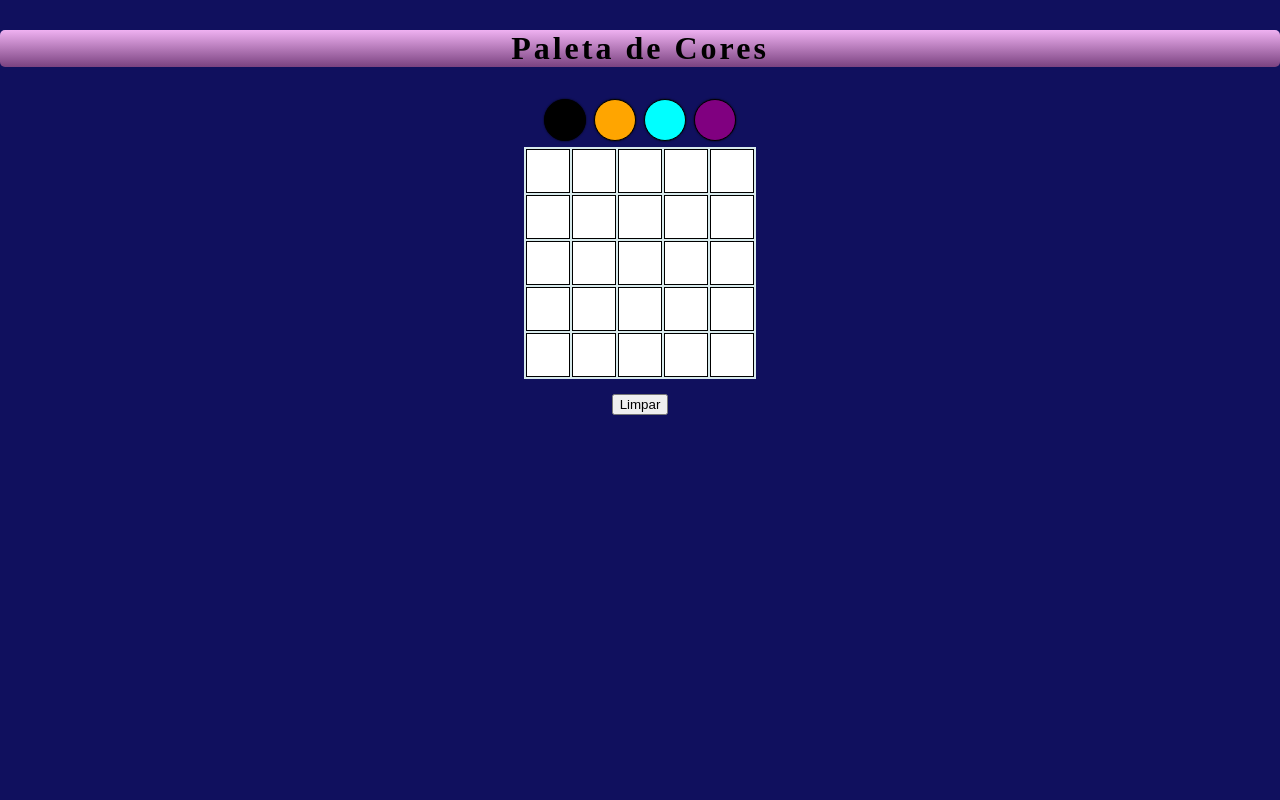
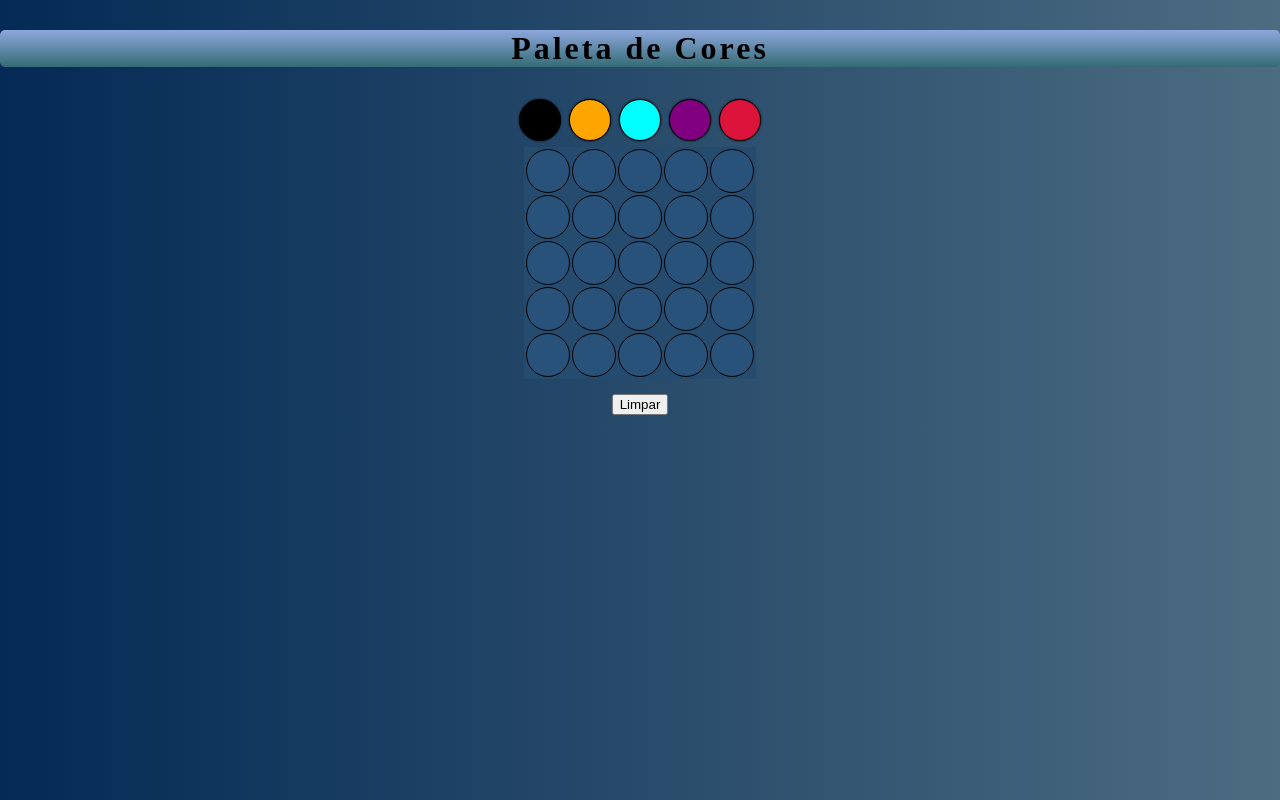
Before and after one commit to vanessabastos/vanessa-bastos-project-pixels-art, a website: page index.html in a window 1280 px wide. Drawn offline with Linux system fonts and the light colour scheme.

Commit message:
Estilização

```diff
--- a/index.html
+++ b/index.html
@@ -19,6 +19,7 @@
     <div class="color" id="orange"></div>
     <div class="color" id="cyan"></div>
     <div class="color" id="purple"></div>
+    <div class="color" id="crimson"></div>
   </div>
 
   <table id="pixel-board">
--- a/style.css
+++ b/style.css
@@ -5,7 +5,7 @@
 
 body {
     background-size: 100%;
-    background-color:rgb(16, 16, 94);
+    background-image: linear-gradient(to left, #4c6c81, #042a55);
 }
 
 #title {
@@ -14,7 +14,7 @@ body {
     margin: 30px auto;
     letter-spacing: 3px;
     color: black;
-    background: linear-gradient(to bottom, rgb(239, 177, 241), rgb(122, 66, 128));
+    background: linear-gradient(to bottom, rgb(142, 167, 221), rgb(52, 107, 117));
   }
 
 #color-pallete {
@@ -34,19 +34,23 @@ body {
 }
 
 #black {
-    background-color: black;
+  background-color: black;
 }
 
 #orange {
-    background-color: orange;
+  background-color: orange;
 }
 
 #cyan {
-    background-color: cyan;
+  background-color: cyan;
 }
 
 #purple {
-    background-color: purple;
+  background-color: purple;
+}
+
+#crimson {
+  background-color: crimson;
 }
 
 #menu {
@@ -58,14 +62,16 @@ body {
 
 #pixel-board{
   display:flex;
-  background-color: rgb(216, 234, 236);
+  background-color: rgb(37, 75, 110);
   width: fit-content;
   margin: auto;
+
 }
 
 .pixel {
-   background-color: rgb(255, 255, 255);
+   background-color: rgb(40, 82, 121);
    border: solid 1px black;
    width: 40px;
    height: 40px;
+   border-radius: 45px;
 }
```
